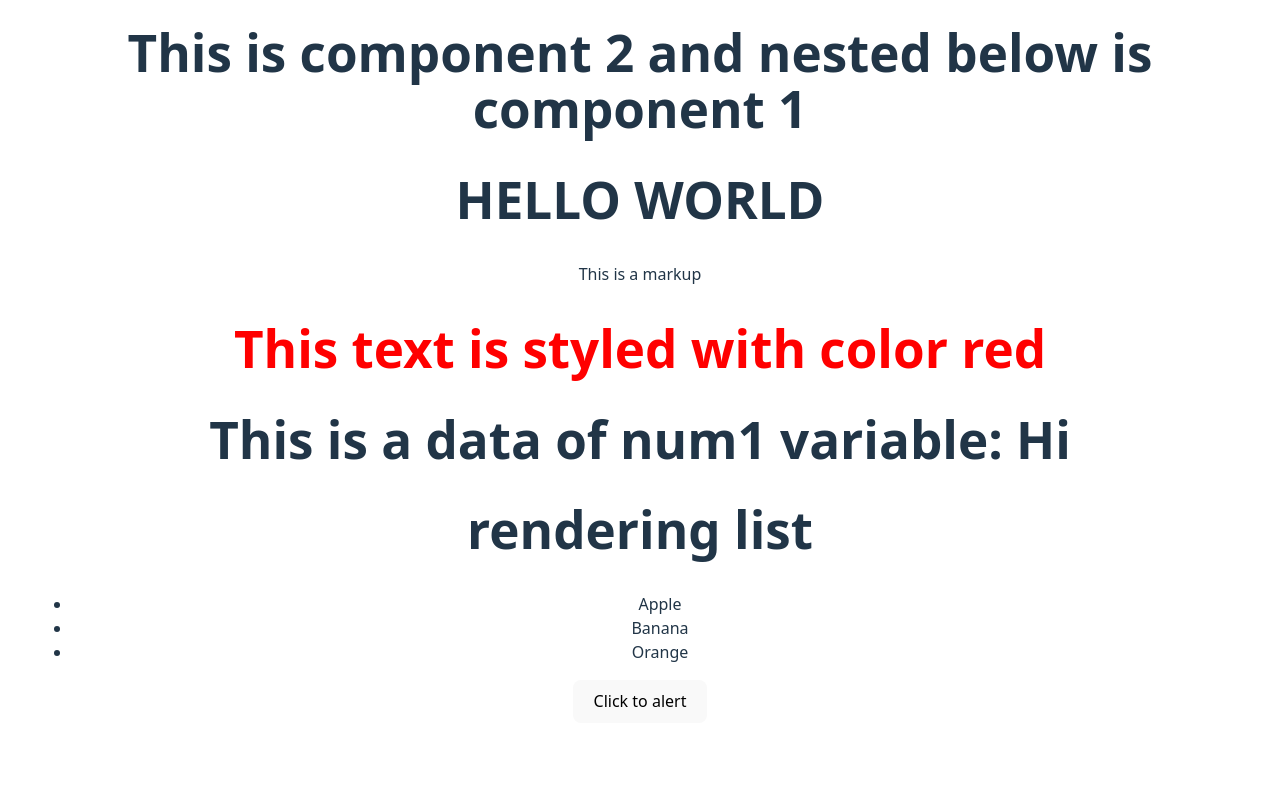
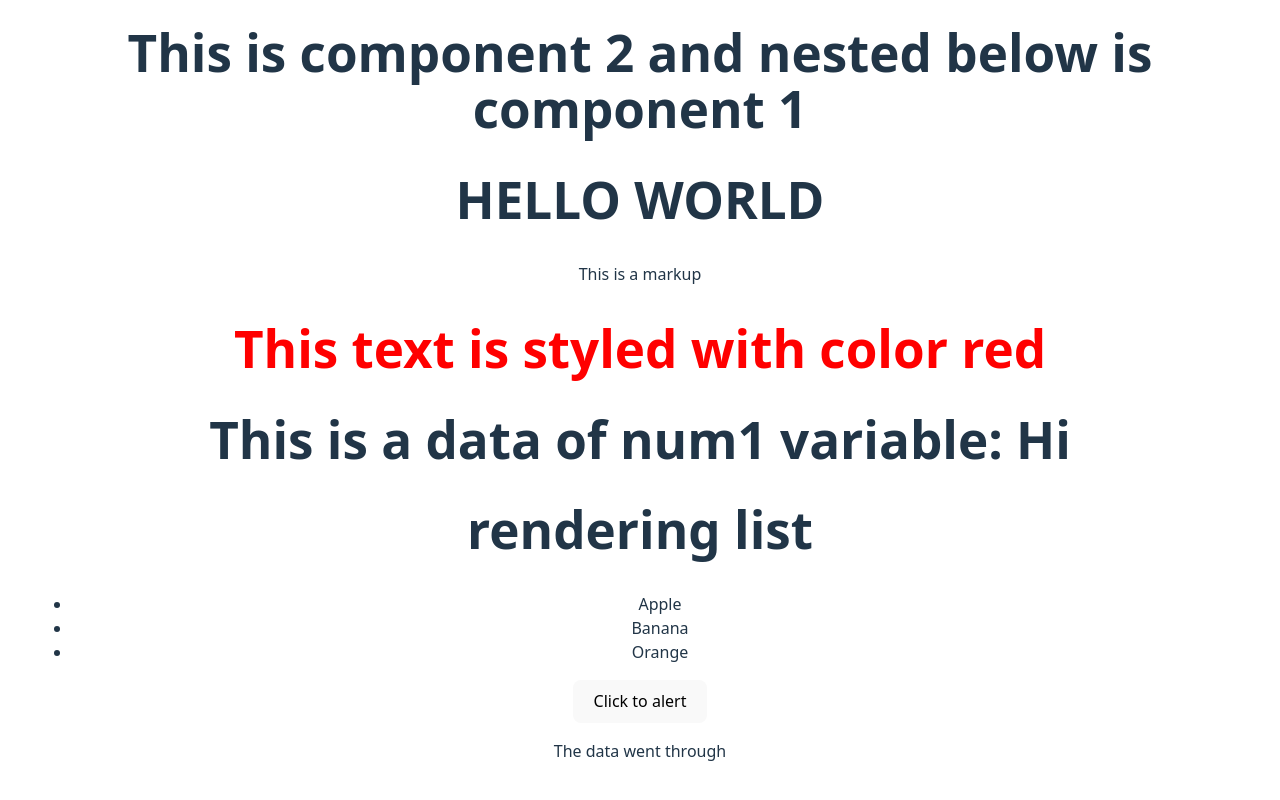
Before and after one commit to Jamesnl55555/appdev1, a React (Vite) app in the folder react-quickstart/: page / in a window 1280 px wide. Shown: the part 314-1114 px from the top of the page. Before the commit the page ends 1069 px from the top, so only its background shows below. Built offline with nearby package versions, Linux system fonts and the light colour scheme.

Commit message:
Done sharing data between components

```diff
--- a/react-quickstart/src/App.jsx
+++ b/react-quickstart/src/App.jsx
@@ -2,6 +2,7 @@ import './App.css'
 import {useState} from "react";
 
 function Component1(){
+
 return(
 <><h1>HELLO WORLD</h1></>
 )}
@@ -31,6 +32,9 @@ function App() {
 const showAlert = () => {
 alert("Boom alert");
 };
+function DataReceiver(data){
+return <p>{data.message}</p>
+}
 return (
     <>
      <Component1/>
@@ -43,6 +47,7 @@ return (
      <h1>rendering list</h1>
      <DisplayList/>
      <button onClick={showAlert}>Click to alert</button>
+     <DataReceiver message="The data went through" />
     </>
   )
 }
```
